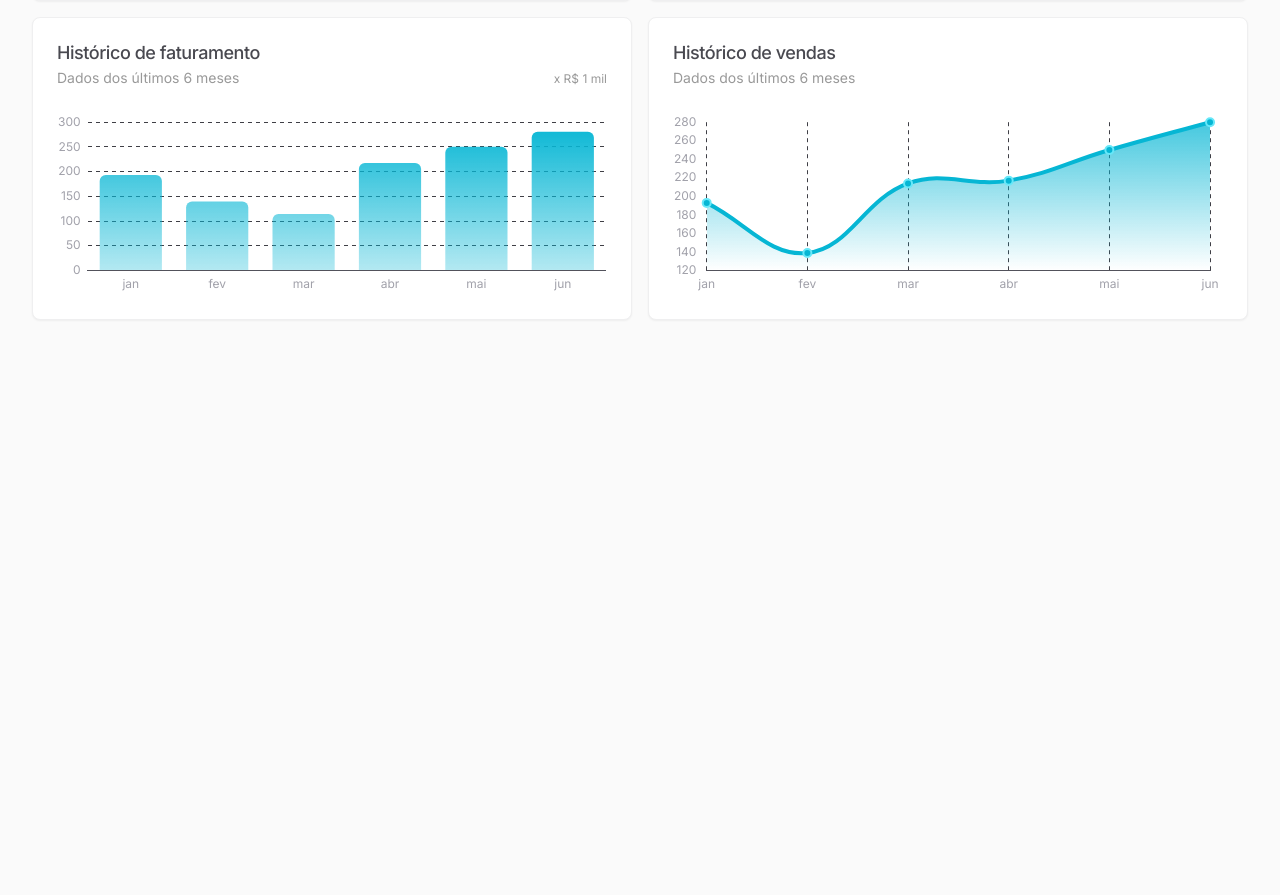
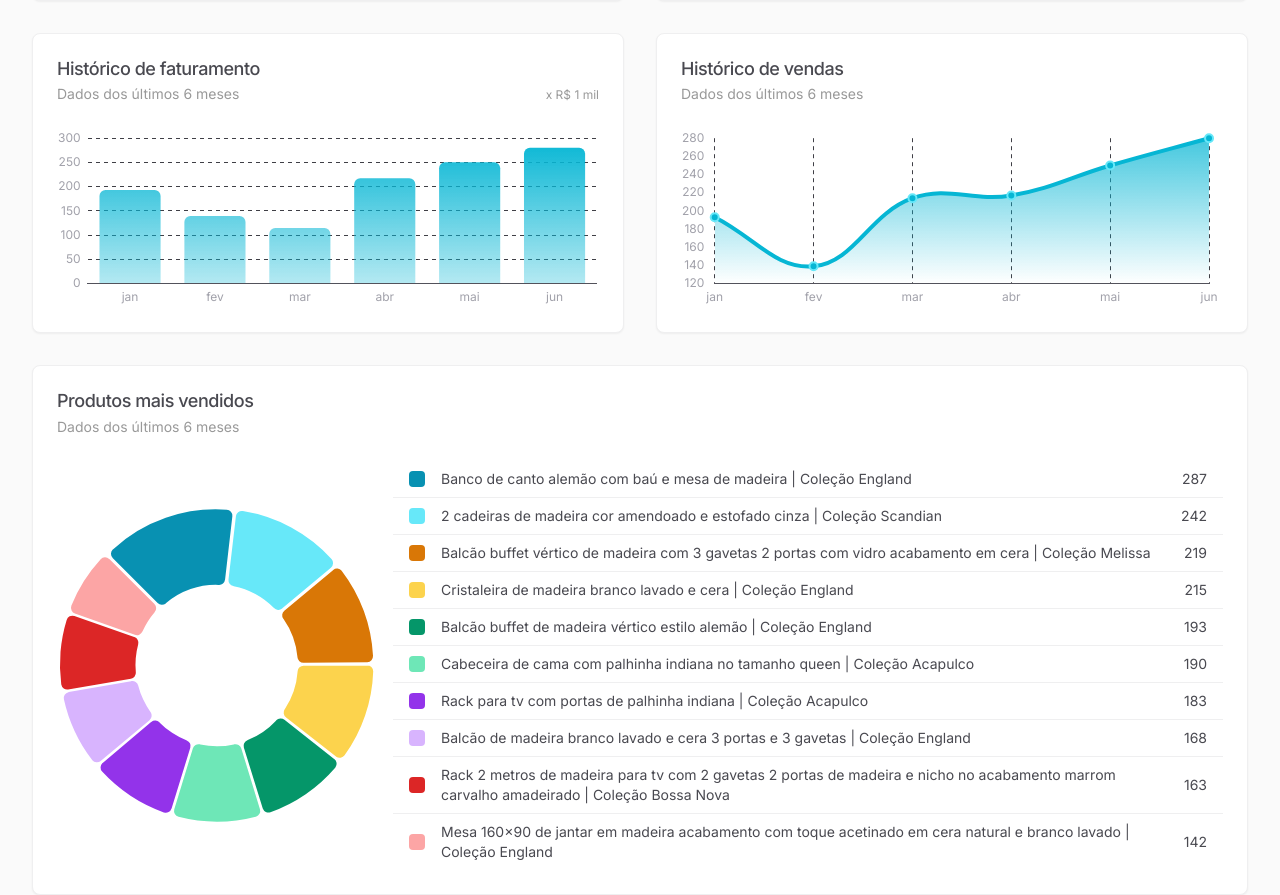
Before and after one commit to julianosill/ideasales, a Next.js app: page / in a window 1280 px wide. Shown: the part 323-1218 px from the top of the page. Before the commit the page ends 800 px from the top, so only its background shows below. Built offline with nearby package versions, Linux system fonts and the light colour scheme.

Commit message:
feat(home): create popular products chart

```diff
--- /dev/null
+++ b/src/app/(app)/_components/popular-products.tsx
@@ -0,0 +1,91 @@
+'use client'
+
+import type { ChartData, TooltipCallbacks } from 'chart.js'
+import type { ComponentProps } from 'react'
+import colors from 'tailwindcss/colors'
+
+import { ResumeCard } from '@/components/cards/resume'
+import { getDoughnutDataOptions } from '@/components/charts/base'
+import { DoughnutChart } from '@/components/charts/doughnut-chart'
+import { Table } from '@/components/ui/table'
+import { formatNumber } from '@/utils/format-number'
+import { popularProducts } from '@/utils/sample-data'
+
+export function PopularProducts(props: ComponentProps<'div'>) {
+  const productNames: string[] = []
+  const productQuantities: number[] = []
+  const doughnutDataOptions = getDoughnutDataOptions()
+
+  popularProducts.forEach((product) => {
+    productNames.push(product.name)
+    productQuantities.push(product.quantity)
+  })
+
+  const backgroundColor = [
+    colors.cyan[600],
+    colors.cyan[300],
+    colors.amber[600],
+    colors.amber[300],
+    colors.emerald[600],
+    colors.emerald[300],
+    colors.purple[600],
+    colors.purple[300],
+    colors.red[600],
+    colors.red[300],
+  ]
+
+  const data: ChartData<'doughnut'> = {
+    labels: productNames,
+    datasets: [
+      {
+        label: 'Produtos',
+        data: productQuantities,
+        backgroundColor,
+        ...doughnutDataOptions,
+      },
+    ],
+  }
+
+  const tooltipCallbacks: Partial<TooltipCallbacks<'doughnut'>> = {
+    title: (item) => item[0].label.substring(0, 20) + '...',
+    label: (item) => formatNumber(item.formattedValue),
+  }
+
+  return (
+    <ResumeCard.Root {...props}>
+      <ResumeCard.Header>
+        <ResumeCard.Title>Produtos mais vendidos</ResumeCard.Title>
+        <ResumeCard.Description>
+          Dados dos últimos 6 meses
+        </ResumeCard.Description>
+      </ResumeCard.Header>
+      <ResumeCard.Content className="flex items-center justify-center gap-x-4 gap-y-8 max-lg:flex-col">
+        <div className="w-full max-w-80">
+          <DoughnutChart data={data} tooltipCallbacks={tooltipCallbacks} />
+        </div>
+        <div className="flex-1">
+          <Table.Root>
+            <Table.Body>
+              {popularProducts.map((product, index) => (
+                <Table.Row key={product.name}>
+                  <Table.Cell className="py-2">
+                    <div
+                      className="size-4 rounded"
+                      style={{ backgroundColor: backgroundColor[index] }}
+                    ></div>
+                  </Table.Cell>
+                  <Table.Cell className="px-0 py-2 text-sm">
+                    {product.name}
+                  </Table.Cell>
+                  <Table.Cell className="py-2 text-right">
+                    {product.quantity}
+                  </Table.Cell>
+                </Table.Row>
+              ))}
+            </Table.Body>
+          </Table.Root>
+        </div>
+      </ResumeCard.Content>
+    </ResumeCard.Root>
+  )
+}
--- a/src/app/(app)/page.tsx
+++ b/src/app/(app)/page.tsx
@@ -1,16 +1,19 @@
 import { MonthCard } from './_components/month-card'
+import { PopularProducts } from './_components/popular-products'
 import { RevenueChart } from './_components/revenue-chart'
 import { SalesChart } from './_components/sales-chart'
 import { WeekCard } from './_components/week-card'
 
 export default function Home() {
   return (
-    <main className="grid grid-cols-2 gap-4">
+    <main className="grid grid-cols-2 gap-8">
       <WeekCard className="col-span-2 sm:col-span-1" />
       <MonthCard className="col-span-2 sm:col-span-1" />
 
       <RevenueChart className="col-span-2 md:col-span-1" />
       <SalesChart className="col-span-2 md:col-span-1" />
+
+      <PopularProducts className="col-span-2" />
     </main>
   )
 }
--- a/src/components/cards/resume/number.tsx
+++ b/src/components/cards/resume/number.tsx
@@ -41,7 +41,7 @@ export function ResumeCardNumber({
       <h4 className="pb-1.5 text-foreground">{title}</h4>
       <div
         className={cn(
-          'flex flex-wrap items-center gap-x-3 gap-y-1.5',
+          'flex min-w-28 flex-wrap items-center gap-x-3 gap-y-1.5',
           className,
         )}
         {...props}
--- /dev/null
+++ b/src/components/ui/table.tsx
@@ -0,0 +1,117 @@
+import * as React from 'react'
+
+import { cn } from '@/lib/utils'
+
+const TableRoot = React.forwardRef<
+  HTMLTableElement,
+  React.HTMLAttributes<HTMLTableElement>
+>(({ className, ...props }, ref) => (
+  <div className="relative w-full overflow-auto">
+    <table
+      ref={ref}
+      className={cn('w-full caption-bottom text-sm', className)}
+      {...props}
+    />
+  </div>
+))
+TableRoot.displayName = 'TableRoot'
+
+const TableHeader = React.forwardRef<
+  HTMLTableSectionElement,
+  React.HTMLAttributes<HTMLTableSectionElement>
+>(({ className, ...props }, ref) => (
+  <thead ref={ref} className={cn('[&_tr]:border-b', className)} {...props} />
+))
+TableHeader.displayName = 'TableHeader'
+
+const TableBody = React.forwardRef<
+  HTMLTableSectionElement,
+  React.HTMLAttributes<HTMLTableSectionElement>
+>(({ className, ...props }, ref) => (
+  <tbody
+    ref={ref}
+    className={cn('[&_tr:last-child]:border-0', className)}
+    {...props}
+  />
+))
+TableBody.displayName = 'TableBody'
+
+const TableFooter = React.forwardRef<
+  HTMLTableSectionElement,
+  React.HTMLAttributes<HTMLTableSectionElement>
+>(({ className, ...props }, ref) => (
+  <tfoot
+    ref={ref}
+    className={cn(
+      'border-t bg-muted/50 font-medium [&>tr]:last:border-b-0',
+      className,
+    )}
+    {...props}
+  />
+))
+TableFooter.displayName = 'TableFooter'
+
+const TableRow = React.forwardRef<
+  HTMLTableRowElement,
+  React.HTMLAttributes<HTMLTableRowElement>
+>(({ className, ...props }, ref) => (
+  <tr
+    ref={ref}
+    className={cn(
+      'border-b transition-colors data-[state=selected]:bg-muted hover:bg-muted/50',
+      className,
+    )}
+    {...props}
+  />
+))
+TableRow.displayName = 'TableRow'
+
+const TableHead = React.forwardRef<
+  HTMLTableCellElement,
+  React.ThHTMLAttributes<HTMLTableCellElement>
+>(({ className, ...props }, ref) => (
+  <th
+    ref={ref}
+    className={cn(
+      'h-12 px-4 text-left align-middle font-medium text-muted-foreground [&:has([role=checkbox])]:pr-0',
+      className,
+    )}
+    {...props}
+  />
+))
+TableHead.displayName = 'TableHead'
+
+const TableCell = React.forwardRef<
+  HTMLTableCellElement,
+  React.TdHTMLAttributes<HTMLTableCellElement>
+>(({ className, ...props }, ref) => (
+  <td
+    ref={ref}
+    className={cn('p-4 align-middle [&:has([role=checkbox])]:pr-0', className)}
+    {...props}
+  />
+))
+TableCell.displayName = 'TableCell'
+
+const TableCaption = React.forwardRef<
+  HTMLTableCaptionElement,
+  React.HTMLAttributes<HTMLTableCaptionElement>
+>(({ className, ...props }, ref) => (
+  <caption
+    ref={ref}
+    className={cn('mt-4 text-sm text-muted-foreground', className)}
+    {...props}
+  />
+))
+TableCaption.displayName = 'TableCaption'
+
+export const Table = {
+  Root: TableRoot,
+  Header: TableHeader,
+  Body: TableBody,
+  Footer: TableFooter,
+  Head: TableHead,
+  Row: TableRow,
+  Cell: TableCell,
+  Caption: TableCaption,
+}
--- /dev/null
+++ b/src/utils/sample-data.ts
@@ -0,0 +1,43 @@
+export const popularProducts = [
+  {
+    name: 'Banco de canto alemão com baú e mesa de madeira | Coleção England',
+    quantity: 287,
+  },
+  {
+    name: '2 cadeiras de madeira cor amendoado e estofado cinza | Coleção Scandian',
+    quantity: 242,
+  },
+  {
+    name: 'Balcão buffet vértico de madeira com 3 gavetas 2 portas com vidro acabamento em cera | Coleção Melissa',
+    quantity: 219,
+  },
+  {
+    name: 'Cristaleira de madeira branco lavado e cera | Coleção England',
+    quantity: 215,
+  },
+  {
+    name: 'Balcão buffet de madeira vértico estilo alemão | Coleção England',
+    quantity: 193,
+  },
+
+  {
+    name: 'Cabeceira de cama com palhinha indiana no tamanho queen | Coleção Acapulco',
+    quantity: 190,
+  },
+  {
+    name: 'Rack para tv com portas de palhinha indiana | Coleção Acapulco',
+    quantity: 183,
+  },
+  {
+    name: 'Balcão de madeira branco lavado e cera 3 portas e 3 gavetas | Coleção England',
+    quantity: 168,
+  },
+  {
+    name: 'Rack 2 metros de madeira para tv com 2 gavetas 2 portas de madeira e nicho no acabamento marrom carvalho amadeirado | Coleção Bossa Nova',
+    quantity: 163,
+  },
+  {
+    name: 'Mesa 160x90 de jantar em madeira acabamento com toque acetinado em cera natural e branco lavado | Coleção England',
+    quantity: 142,
+  },
+]
```
